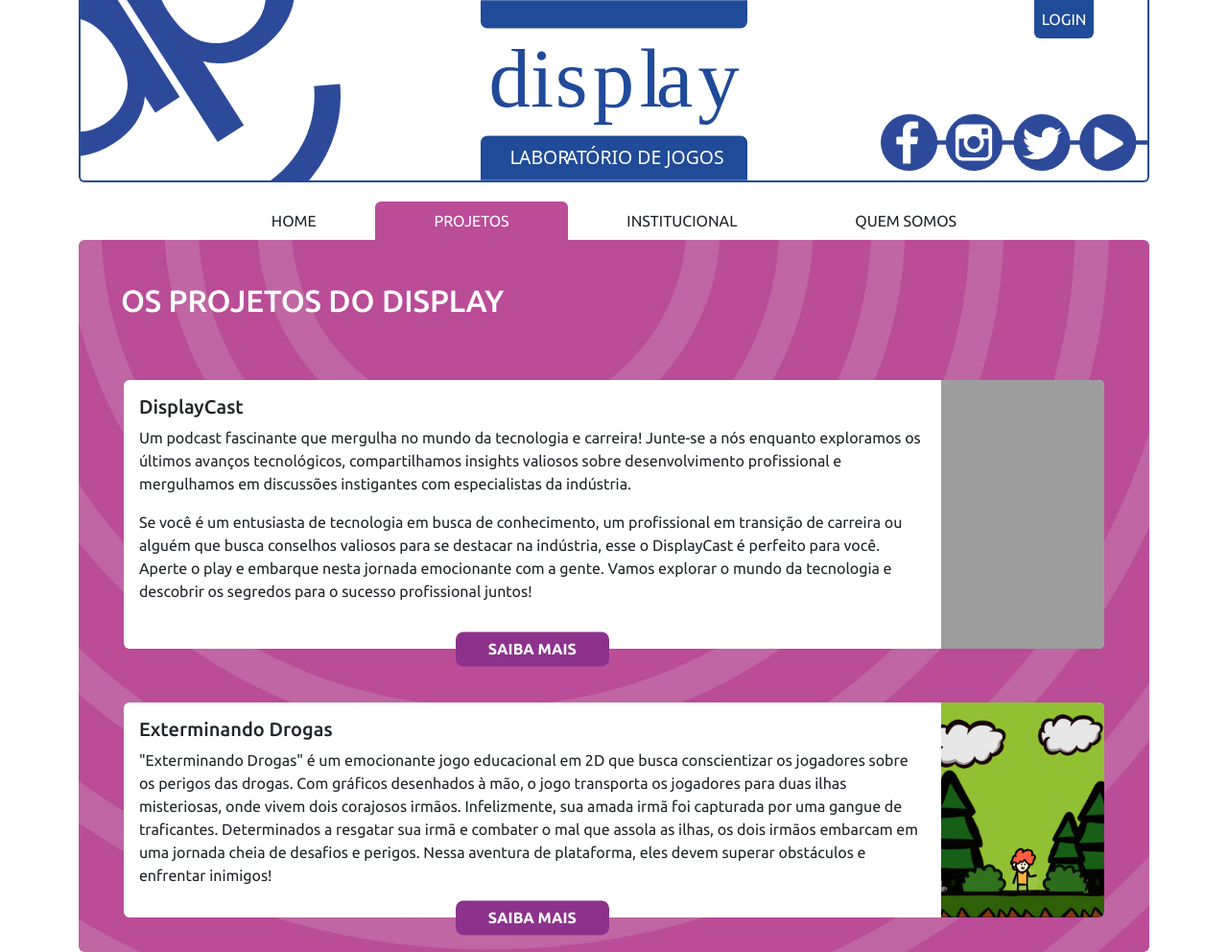
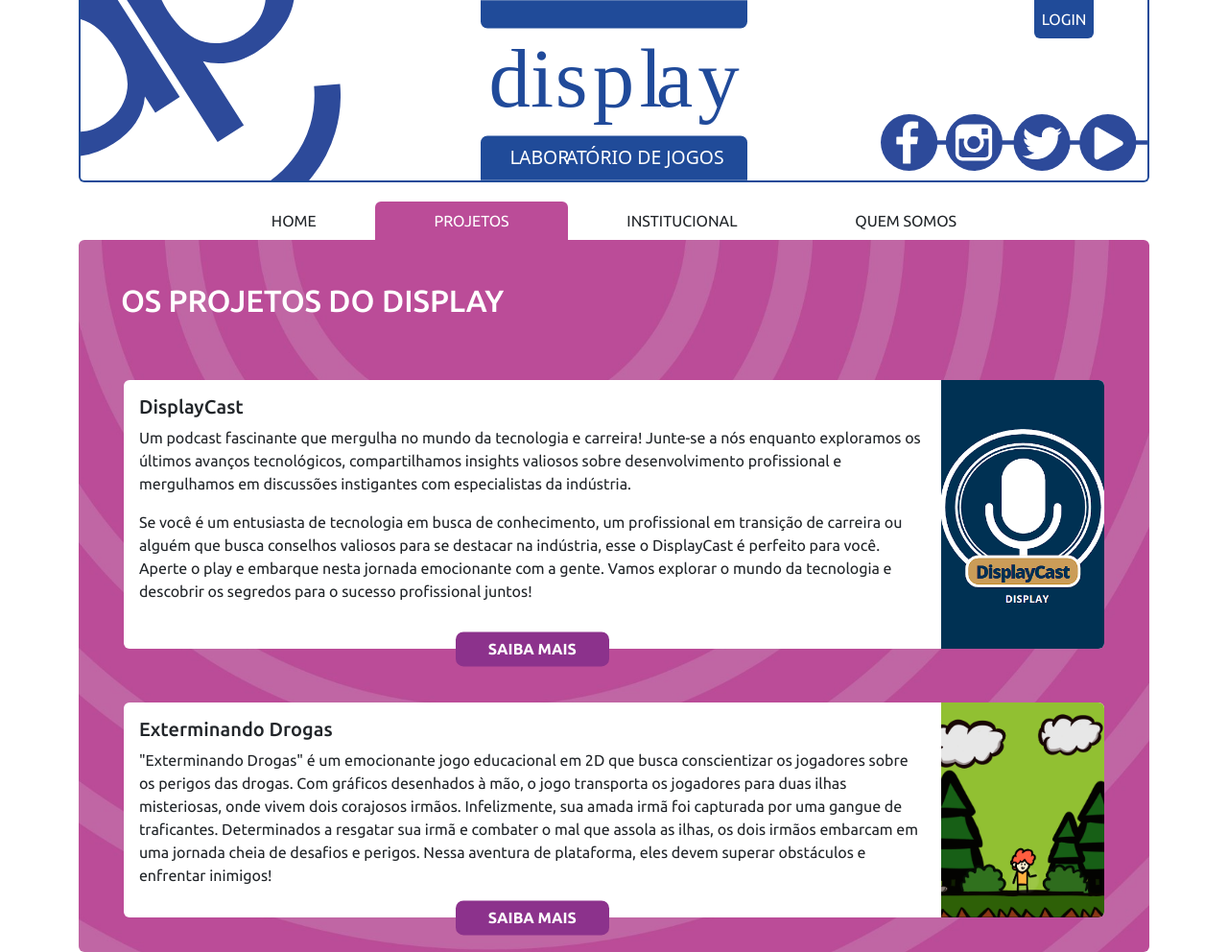
Before and after one commit to vytorrennan/Site-do-Display-Lab, a Flask app: page /projetos in a window 1280 px wide. Shown: the whole page at 96% size. Run offline with Flask 3, Linux system fonts and the light colour scheme; grey boxes are pictures that could not be loaded.

Commit message:
Adicionado imagem do cardSlider do batepapo de ti, e adicionado imagem do displaycast na pagina de projetos

```diff
--- a/templates/home.html
+++ b/templates/home.html
@@ -70,7 +70,7 @@
                     <div class="card border-card">
                         <a href="https://www.youtube.com/channel/UCxk8J5iEKDPZh35JzUBiGxg" class="text-decoration-none text-white">
                             <div class="card-img">
-                                <img src="{{ url_for('static', filename='imgs/home/cards/banner2.svg') }}" class="img-fluid">
+                                <img src="{{ url_for('static', filename='imgs/home/cards/batePapoDeTI.png') }}" class="img-fluid">
                             </div>
                             <div class="">Bate-papo Tech - Confira o cronograma temporada 2023</div>
                         </a>
--- a/templates/projetos.html
+++ b/templates/projetos.html
@@ -20,7 +20,7 @@
                 <a href="{{ url_for('displayCast') }}" class="saibaMaisBtn rounded-3 mb-3 text-center text-decoration-none">SAIBA MAIS</a>
             </div>
             <div class="col-md-2">
-                <img src="{{ url_for('static', filename='imgs/projetos/banner2.svg') }}" class="img-fluid rounded-end cardProjetosImage" alt="DisplayCast Imagem">
+                <img src="{{ url_for('static', filename='imgs/projetos/displayCast.png') }}" class="img-fluid rounded-end cardProjetosImage" alt="DisplayCast Imagem">
             </div>
         </div>
     </div>
```
Also changed, not shown: static/imgs/home/cards/batePapoDeTI.png (added), static/imgs/projetos/displayCast.png (added).
